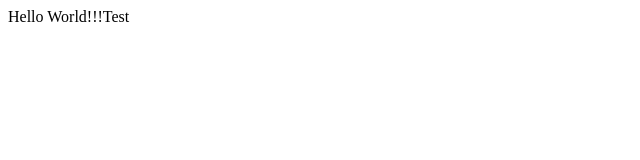
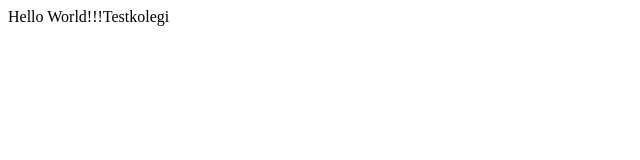
Before and after one commit to AgneskaD/GitTutorial2, a plain HTML site: page index.html in a window 1280 px wide. Shown: the full height of the page, 0-640 px from the left. Drawn offline with Linux system fonts and the light colour scheme.

Commit message:
zmiany_kolegi

```diff
--- a/index.html
+++ b/index.html
@@ -7,6 +7,6 @@
     <title>Git Tutorial</title>
 </head>
 <body>
-    Hello World!!!Test
+    Hello World!!!Testkolegi
 </body>
 </html>
```
Also changed, not shown: 1 other file.
